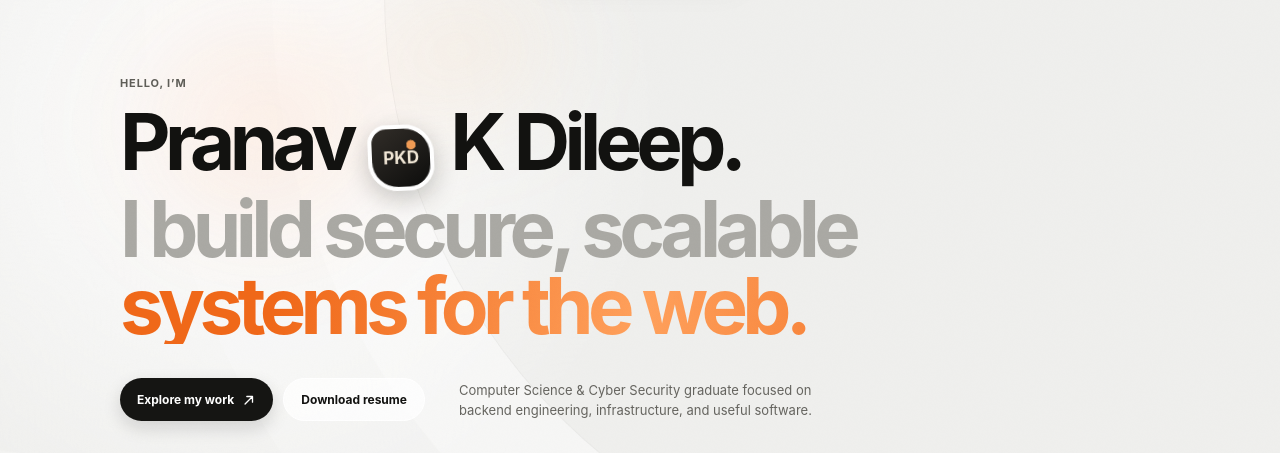
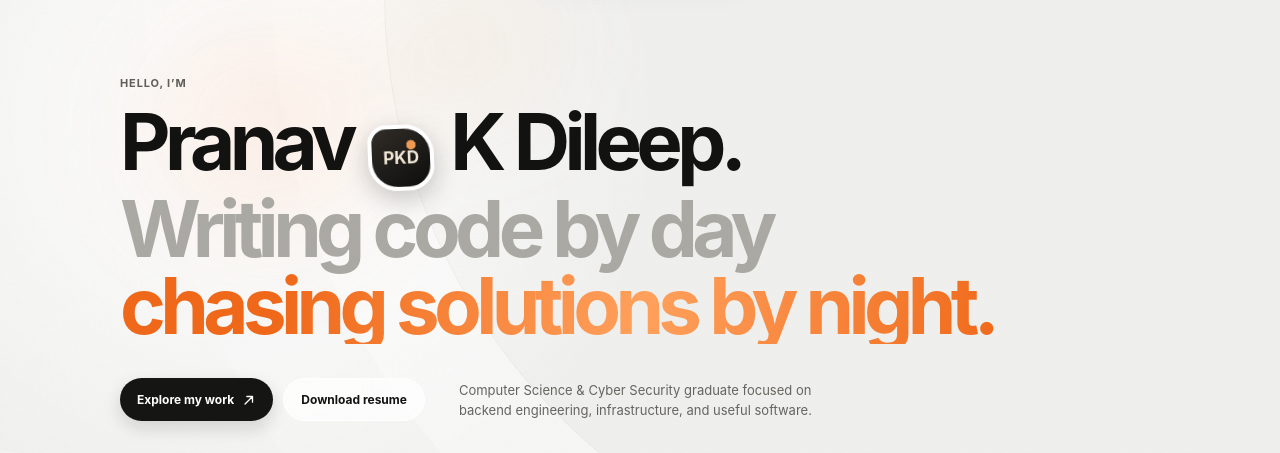
Before and after one commit to pranavkdileep/portfolio, an Astro site: page / in a window 1280 px wide. Shown: the part 100-553 px from the top of the page. Built offline with nearby package versions, Linux system fonts and the light colour scheme; Astro itself is replaced by a stand-in of ours.

Commit message:
update hero title and tagline for improved personal branding

```diff
--- a/src/components/Welcome.astro
+++ b/src/components/Welcome.astro
@@ -116,8 +116,8 @@ const ArrowIcon = `
 				<p class="kicker">Hello, I’m</p>
 				<h1 id="hero-title">
 					Pranav <span class="avatar" aria-hidden="true"><span>PKD</span></span> K Dileep.
-					<span class="hero-muted">I build secure, scalable</span>
-					<span class="accent">systems for the web.</span>
+					<span class="hero-muted">Writing code by day</span>
+					<span class="accent">chasing solutions by night.</span>
 				</h1>
 			</div>
 
```
